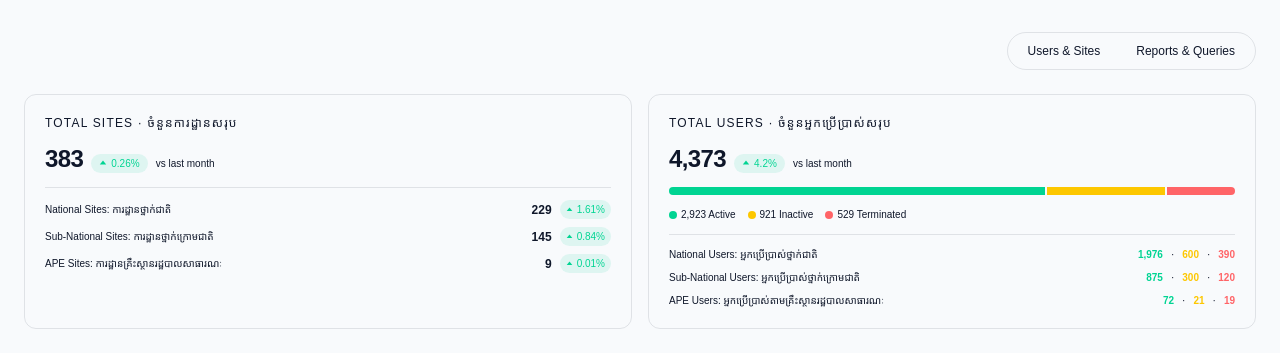
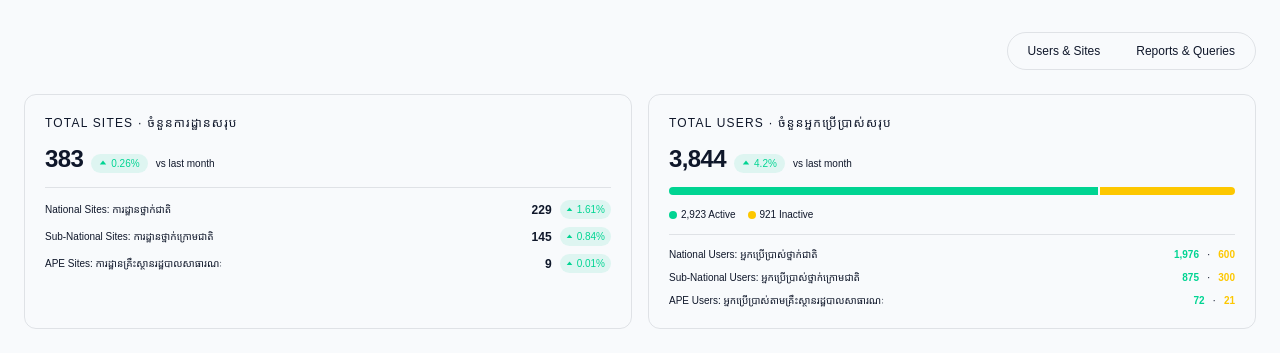
Before and after one commit to SovanborieKith/user_report_dashboard_mockup_FMIS, a React (Vite) app: page / in a window 1280 px wide. Shown: the top 353 px of the page. Built offline with nearby package versions, Linux system fonts and the light colour scheme; a web font is replaced by a local one.

Commit message:
Removed Terminated User

```diff
--- a/src/app/App.tsx
+++ b/src/app/App.tsx
@@ -115,9 +115,9 @@ const querysubNatBUData = [
 ];
 
 const userGroups = [
-  { label: "National Users: អ្នកប្រើប្រាស់ថ្នាក់ជាតិ", active: 1976, inactive: 600, terminated: 390 },
-  { label: "Sub-National Users: អ្នកប្រើប្រាស់ថ្នាក់ក្រោមជាតិ", active: 875, inactive: 300, terminated: 120 },
-  { label: "APE Users: អ្នកប្រើប្រាស់តាមគ្រឹះស្ថានរដ្ឋបាលសាធារណៈ", active: 72, inactive: 21, terminated: 19 },
+  { label: "National Users: អ្នកប្រើប្រាស់ថ្នាក់ជាតិ", active: 1976, inactive: 600 },
+  { label: "Sub-National Users: អ្នកប្រើប្រាស់ថ្នាក់ក្រោមជាតិ", active: 875, inactive: 300 },
+  { label: "APE Users: អ្នកប្រើប្រាស់តាមគ្រឹះស្ថានរដ្ឋបាលសាធារណៈ", active: 72, inactive: 21 },
 ];
 
 const siteGroups = [
@@ -132,8 +132,7 @@ const CAT_COLORS = ["#38bdf8", "#34d399", "#a78bfa", "#fb923c", "#f472b6", "#fac
 
 const totalActive = userGroups.reduce((s, g) => s + g.active, 0);
 const totalInactive = userGroups.reduce((s, g) => s + g.inactive, 0);
-const totalTerminated = userGroups.reduce((s, g) => s + g.terminated, 0);
-const totalUsers = totalActive + totalInactive + totalTerminated;
+const totalUsers = totalActive + totalInactive;
 const usersTrend = { value: 4.2, up: true };
 
 const totalSites = siteGroups.reduce((s, g) => s + g.count, 0);
@@ -397,12 +396,10 @@ export default function App() {
                 <div className="flex h-2 rounded-full overflow-hidden gap-[2px]">
                   <div className="bg-emerald-400" style={{ flex: totalActive }} />
                   <div className="bg-yellow-400" style={{ flex: totalInactive }} />
-                  <div className="bg-red-400" style={{ flex: totalTerminated }} />
                 </div>
                 <div className="flex gap-3 text-[10px] text-muted-foreground">
                   <span className="flex items-center gap-1"><span className="w-2 h-2 rounded-full bg-emerald-400 inline-block" />{fmt(totalActive)} Active</span>
                   <span className="flex items-center gap-1"><span className="w-2 h-2 rounded-full bg-yellow-400 inline-block" />{fmt(totalInactive)} Inactive</span>
-                  <span className="flex items-center gap-1"><span className="w-2 h-2 rounded-full bg-red-400 inline-block" />{fmt(totalTerminated)} Terminated</span>
                 </div>
                 <div className="border-t border-border pt-3 flex flex-col gap-2">
                   {userGroups.map((g) => (
@@ -412,8 +409,6 @@ export default function App() {
                         <span className="text-emerald-400 font-semibold">{fmt(g.active)}</span>
                         <span className="text-muted-foreground">·</span>
                         <span className="text-yellow-400 font-semibold">{fmt(g.inactive)}</span>
-                        <span className="text-muted-foreground">·</span>
-                        <span className="text-red-400 font-semibold">{fmt(g.terminated)}</span>
                       </div>
                     </div>
                   ))}
```
